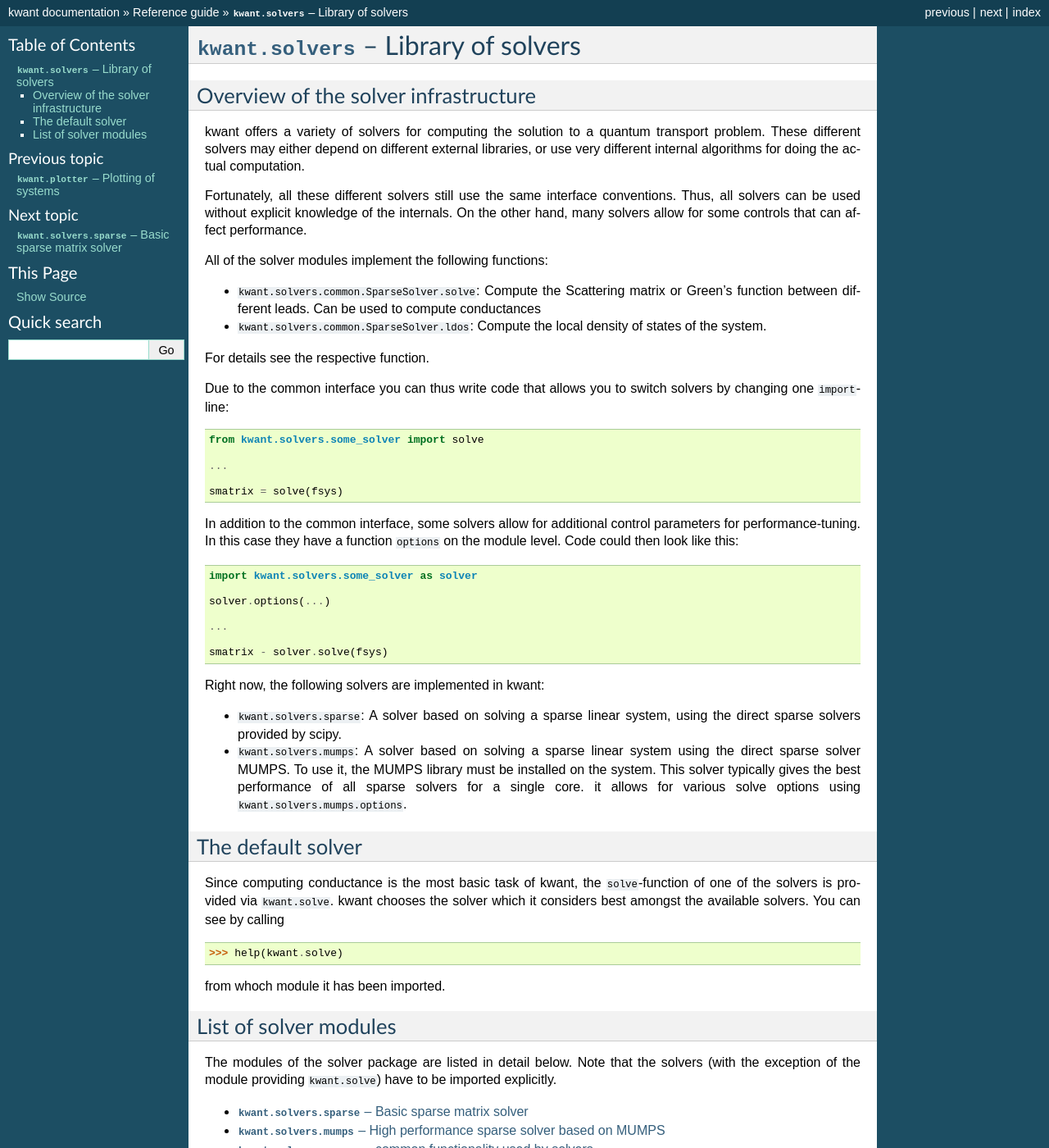
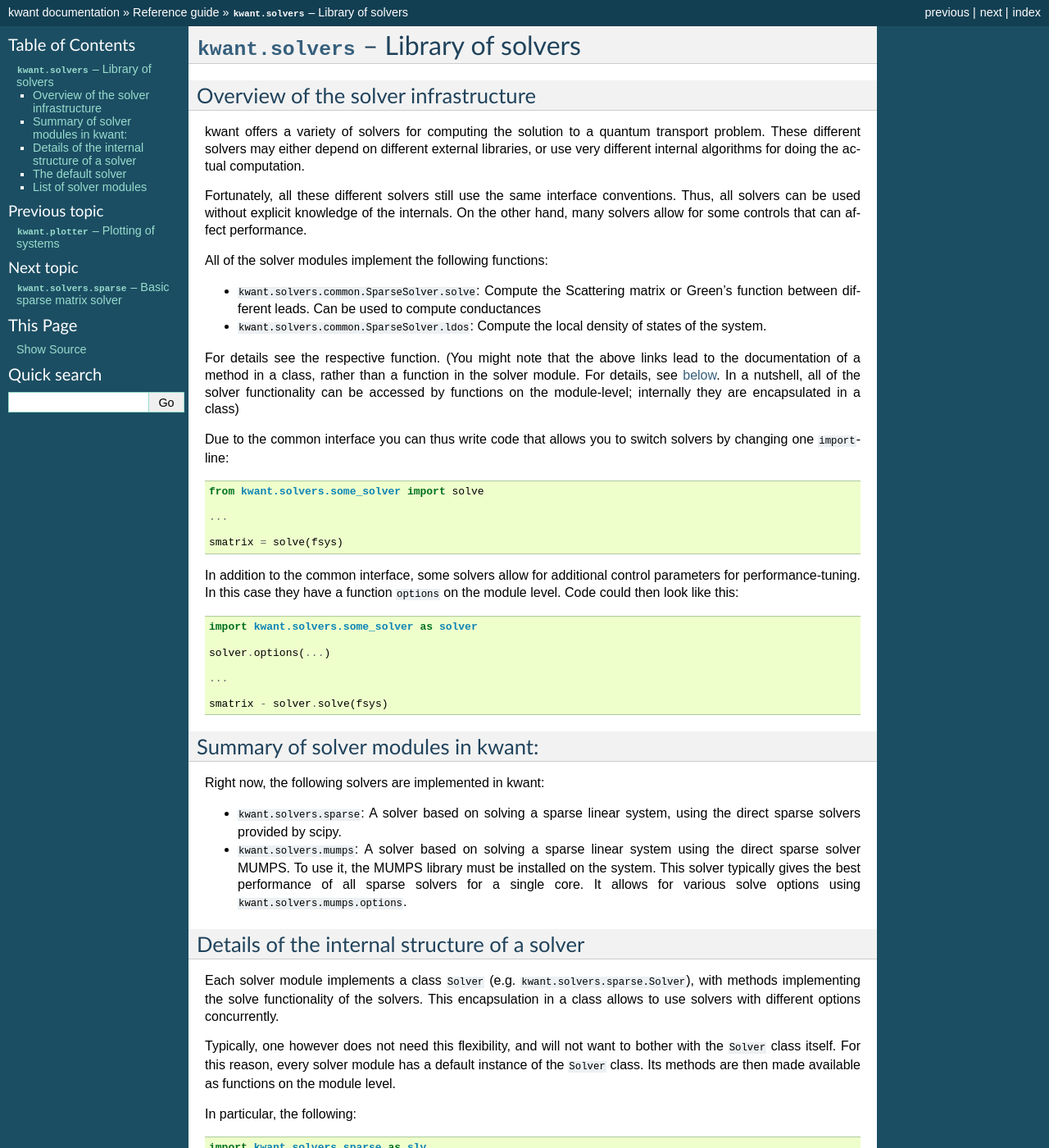
Before and after one commit to kwant-project/kwant, a Sphinx documentation site: the page built from doc/source/reference/kwant.solvers.rst, in a window 1280 px wide and 1400 px high. Shown: the whole window at 82% size. Built offline with Sphinx 7.4.7, drawn with Linux system fonts in a browser that asks for light colours; formulas are drawn with MathJax 3; pages that are not in the unit, such as notebooks, are missing from menus; the version number could not be read and is left out; cross-references to code outside the pages are shown as plain code; some of the changed text lies outside the part shown.

Commit message:
Add more explanatory text to solvers; spell-checking

```diff
--- a/doc/source/reference/kwant.graph.rst
+++ b/doc/source/reference/kwant.graph.rst
@@ -65,7 +65,7 @@ edges which connect two negative nodes do not make sense and are never allowed.
 The range of values used for the negative node numbers does not influence the
 required storage space in any way.
 
-Compressed graphs have the readonly attributes `~kwant.CGraph.num_nodes` and
+Compressed graphs have the read-only attributes `~kwant.CGraph.num_nodes` and
 `~kwant.CGraph.num_edges`.
 
 Graph types
--- a/doc/source/reference/kwant.plotter.rst
+++ b/doc/source/reference/kwant.plotter.rst
@@ -13,7 +13,7 @@ Plotting routine
    show
    interpolate
 
-Auxilliary types
+Auxiliary types
 ----------------
 .. autosummary::
    :toctree: generated/
--- a/doc/source/reference/kwant.solvers.rst
+++ b/doc/source/reference/kwant.solvers.rst
@@ -22,7 +22,12 @@ All of the solver modules implement the following functions:
 - `~kwant.solvers.common.SparseSolver.ldos`: Compute the local density of
   states of the system.
 
-For details see the respective function.
+For details see the respective function. (You might note that the above links
+lead to the documentation of a method in a class, rather than a function
+in the solver module. For details, see :ref:`below <details_of_solver>`.
+In a nutshell, all of the solver functionality can be
+accessed by functions on the module-level; internally they are encapsulated in
+a class)
 
 Due to the common interface you can thus write code that allows you to
 switch solvers by changing one `import`-line::
@@ -46,6 +51,10 @@ look like this::
 
     smatrix - solver.solve(fsys)
 
+
+Summary of solver modules in kwant:
+-----------------------------------
+
 Right now, the following solvers are implemented in kwant:
 
 - `~kwant.solvers.sparse`: A solver based on solving a sparse linear
@@ -54,7 +63,44 @@ Right now, the following solvers are implemented in kwant:
   system using the direct sparse solver MUMPS. To use it, the MUMPS
   library must be installed on the system. This solver typically
   gives the best performance of all sparse solvers for a single core.
-  it allows for various solve options using `~kwant.solvers.mumps.options`.
+  It allows for various solve options using `~kwant.solvers.mumps.options`.
+
+
+.. _details_of_solver:
+
+Details of the internal structure of a solver
+---------------------------------------------
+
+Each solver module implements a class `Solver` (e.g.
+`kwant.solvers.sparse.Solver`), with methods implementing the solve
+functionality of the solvers. This encapsulation in a class allows to
+use solvers with different options concurrently.
+
+Typically, one however does not need this flexibility, and will not want to
+bother with the `Solver` class itself. For this reason, every solver module has
+a default instance of the `Solver` class. Its methods are then made available
+as functions on the module level.
+
+In particular, the following::
+
+    import kwant.solvers.sparse as slv
+
+    ...
+
+    smatrix = slv.solve(sys, energy=...)
+    dos = slv.ldos(sys, energy=...)
+
+is equivalent to::
+
+    import kwant.solvers.sparse as slv
+
+    ...
+
+    smatrix = slv.default_solver.solve(sys, energy=...)
+    dos = slv.default_solver.ldos(sys, energy=...)
+
+where ``default_solver`` is an instance of `kwant.solvers.sparse.Solver`.
+
 
 The default solver
 ------------------
@@ -66,7 +112,8 @@ available solvers. You can see by calling
 
 >>> help(kwant.solve)
 
-from whoch module it has been imported.
+from which module it has been imported.
+
 
 List of solver modules
 ----------------------
```
